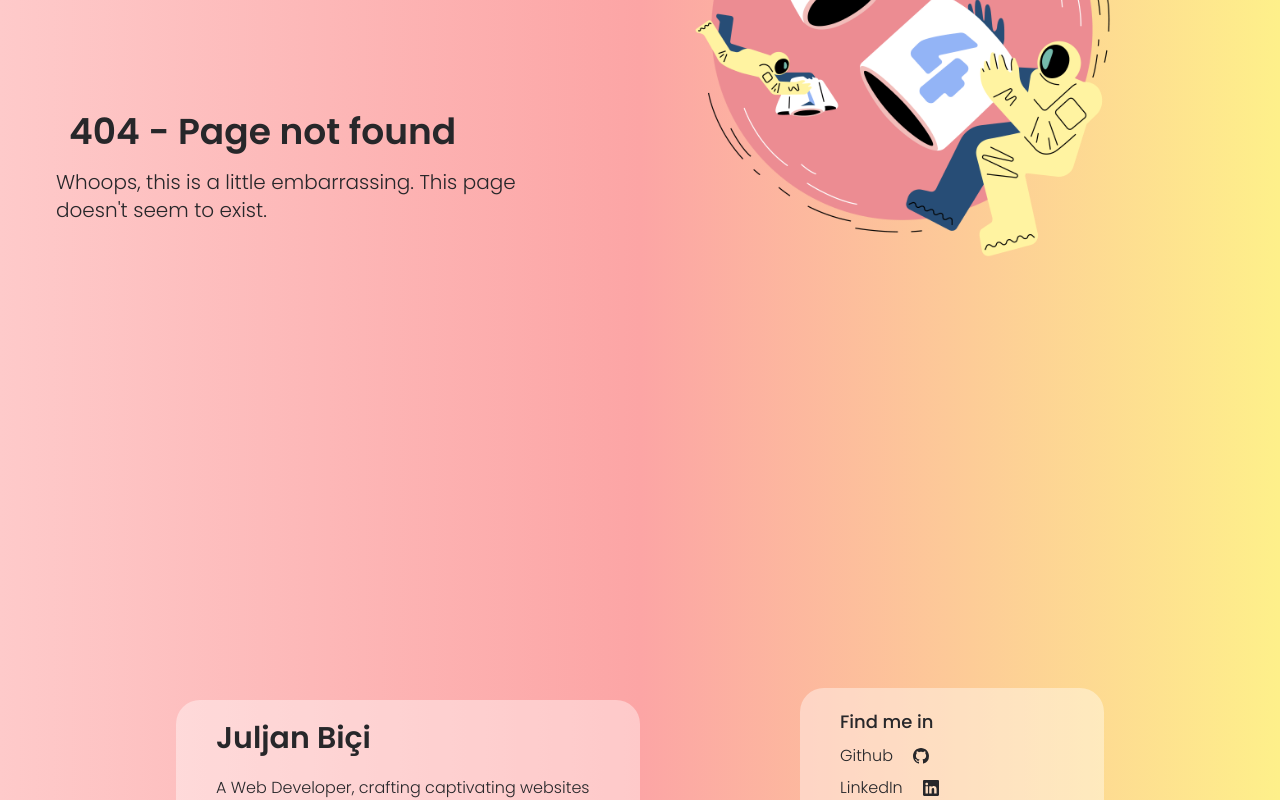
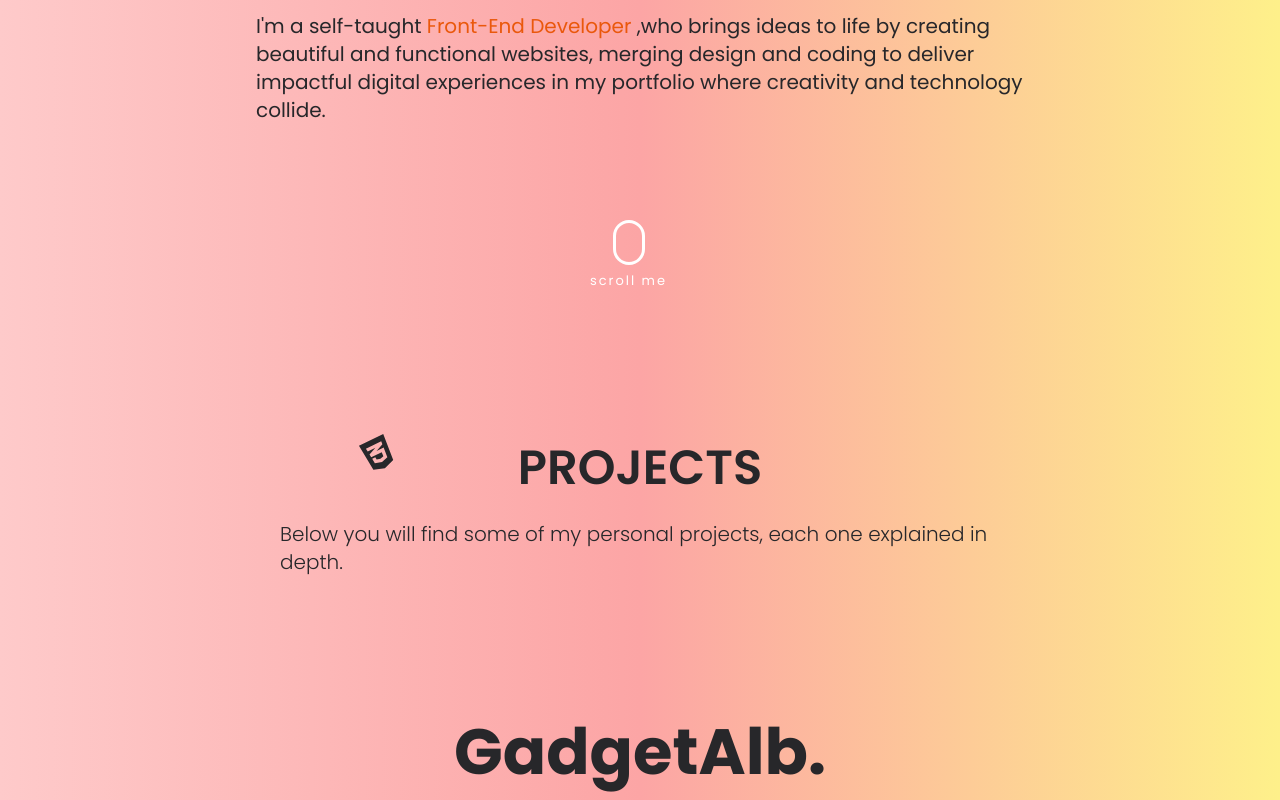
Before and after one commit to JuljanBici/portfolio, a React (Vite) app: page / in a window 1280 px wide. Shown: the part 240-1040 px from the top of the page. Built offline with nearby package versions, Linux system fonts and the light colour scheme.

Commit message:
link fixes

```diff
--- a/src/App.jsx
+++ b/src/App.jsx
@@ -44,9 +44,9 @@ const App = () => {
         <Navbar darkMode={darkMode} toggleDarkMode={toggleDarkMode}/>
         <ScrollToTop />
         <Routes>
-          <Route path='/GadgedAlb' element={<Work />} />
-          <Route path='/GadgedAlb/about' element={<About />} />
-          <Route path='/GadgedAlb/contact' element={<Contact />} />
+          <Route path='/' element={<Work />} />
+          <Route path='/about' element={<About />} />
+          <Route path='/contact' element={<Contact />} />
           <Route path="*" element={<Error/>} />
         </Routes>
         <Footer />
--- a/src/components/project1.jsx
+++ b/src/components/project1.jsx
@@ -29,9 +29,9 @@ const AlbTech = () => {
 
   return (
     <div className=" w-screen overflow-hidden flex flex-col items-center justify-center">
-      <h2 className=" text-[4rem] font-bold ">
+      <a href="https://gadget-alb.vercel.app/" target="blank" className=" text-[4rem] font-bold ">
         GadgetAlb.
-      </h2>
+      </a>
       <div className=" text-lg flex flex-col w-full gap-5 pt-16 max-w-[50rem]">
         <motion.div
           className=" flex flex-col  md:items-start items-center"
@@ -75,14 +75,14 @@ const AlbTech = () => {
       </div>
       <div className=" mt-14 flex md:flex-row flex-col justify-center w-full gap-8">
         <div className=" flex flex-col items-center">
-        <div className="mb-6 z-10 group h-[23rem] relative rounded overflow-hidden shadow-lg w-[18rem] lg:w-[30rem] md:w-[20rem] sm:w-[20rem]">
+          <a href="https://gadget-alb.vercel.app/" target="blank" className="mb-6 z-10 group h-[23rem] relative rounded overflow-hidden shadow-lg w-[18rem] lg:w-[30rem] md:w-[20rem] sm:w-[20rem]">
             <div style={{ position: 'relative', height: '100%' }}>
               <img src={gadgetAlbMain} className="w-full h-[120%] object-cover object-bottom" style={{ position: 'absolute', bottom: -60 }} />
               <div className="px-6 z-10 absolute bg-white dark:bg-black bg-opacity-40 dark:bg-opacity-40 w-full h-full transform duration-500 inset-y-[85%] py-4">
                 <div className="font-bold text-xl mb-1">GadgetAlb</div>
               </div>
             </div>
-      </div>
+          </a>
           <div className=" mb-6 z-10 group h-[30rem] relative rounded overflow-hidden shadow-lg w-[18rem] lg:w-[30rem] md:w-[20rem] sm:w-[20rem]">
             <div style={{ position: 'relative', height: '100%' }}>
               <img className="w-full h-[120%] object-cover object-bottom" style={{ position: 'absolute', bottom: -60 }} src={gadgetAlbThird} />
--- a/src/components/project2.jsx
+++ b/src/components/project2.jsx
@@ -29,9 +29,9 @@ const ChatApp = () => {
 
   return (
     <div className=" w-full overflow-hidden flex flex-col items-center justify-center">
-      <h2 className=" text-[4rem] font-bold ">
+      <a href='https://chat-trick.vercel.app/' target="blank" className=" text-[4rem] font-bold ">
         ChatTrick.
-      </h2>
+      </a>
       <div className=" text-lg flex flex-col w-full gap-5 pt-16 max-w-[50rem]">
         <motion.div
           className=" flex flex-col  md:items-start items-center"
@@ -75,14 +75,14 @@ const ChatApp = () => {
       </div>
       <div className=" mt-14 flex md:flex-row flex-col justify-center w-full gap-8">
         <div className="flex flex-col items-center">
-          <div className=" mb-6 z-10 group h-[23rem] relative rounded overflow-hidden shadow-lg w-[18rem] lg:w-[30rem] md:w-[20rem] sm:w-[20rem]">
+          <a href='https://chat-trick.vercel.app/' target="blank" className=" mb-6 z-10 group h-[23rem] relative rounded overflow-hidden shadow-lg w-[18rem] lg:w-[30rem] md:w-[20rem] sm:w-[20rem]">
             <div style={{ position: 'relative', height: '100%' }}>
               <img className="w-full h-[140%] object-cover object-bottom" style={{ position: 'absolute', bottom: -90 }} src={chatTrickMain} />
               <div className="px-6 z-10 absolute bg-white dark:bg-black bg-opacity-40 dark:bg-opacity-40 w-full h-full transform duration-500 inset-y-[85%] py-4">
                 <div className="font-bold text-xl mb-1 ">ChatTrick.</div>
               </div>
             </div>
-          </div>
+          </a>
           <div className=" mb-6 z-10 group h-[30rem] relative rounded overflow-hidden shadow-lg w-[18rem] lg:w-[30rem] md:w-[20rem] sm:w-[20rem]">
             <div style={{ position: 'relative', height: '100%' }}>
               <img className="w-full h-[120%] object-cover object-bottom" style={{ position: 'absolute', bottom: -60 }} src={chatTrickThird} />
```
Lines whose indentation alone changed are shown as unchanged.
